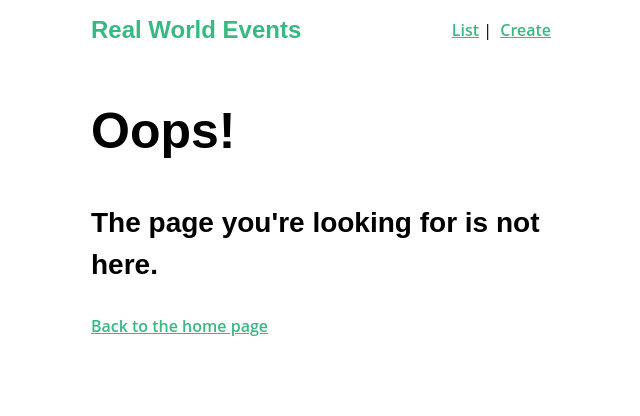
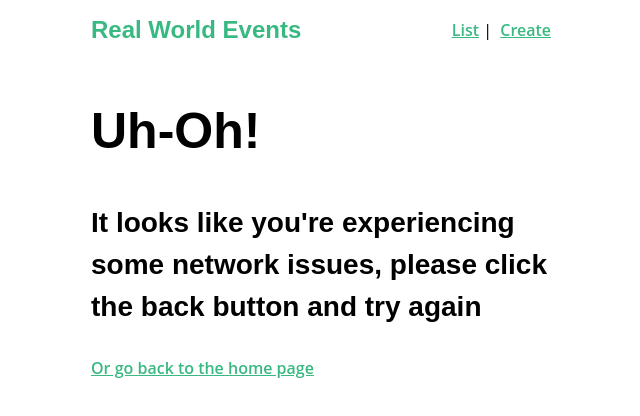
Before and after one commit to mathewgrabau/real-world-vue, a Vue app: page /network-issue in a window 1280 px wide. Before the commit this address led to /404. Shown: the top 416 px of the page, without its empty margins (319-959 px from the left). Built offline with nearby package versions, Linux system fonts and the light colour scheme.

Commit message:
Implemented component for network issues.

```diff
--- a/src/router/index.js
+++ b/src/router/index.js
@@ -6,6 +6,7 @@
 import NProgress from 'nprogress'
 import store from '@/store' // Need to access the store to be able to dispatch
 import NotFound from '../views/NotFound.vue'
+import NetworkIssue from '../views/NetworkIssue.vue'
 
 Vue.use(VueRouter)
 
@@ -36,7 +37,13 @@
           routeTo.params.event = event
           next() // continue once the promise is done
         })
-        .catch(() => next({ name: '404', params: { resource: 'event' } }))
+        .catch(error => {
+          if (error.response && error.response.status === 404) {
+            next({ name: '404', params: { resource: 'event' } })
+          } else {
+            next({ name: 'network-issue' })
+          }
+        })
       // Runs after the global beforeEach
       // Use this to start the progress bar
       NProgress.start()
@@ -47,6 +54,11 @@
     name: '404',
     component: NotFound,
     props: true
+  },
+  {
+    path: '/network-issue',
+    name: 'network-issue',
+    component: NetworkIssue
   },
   // This is the catch-all route
   {
--- a/src/services/EventService.js
+++ b/src/services/EventService.js
@@ -7,7 +7,8 @@
   headers: {
     Accept: 'application/json',
     'Content-Type': 'application/json'
-  }
+  },
+  timeout: 10000
 })
 
 // Register the hooks/interceptors required to get this functioning.
--- /dev/null
+++ b/src/views/NetworkIssue.vue
@@ -0,0 +1,10 @@
+<template>
+  <div>
+    <h1>Uh-Oh!</h1>
+    <h3>
+      It looks like you're experiencing some network issues, please click the
+      back button and try again
+    </h3>
+    <router-link :to="{ name: 'event-list' }">Or go back to the home page</router-link>
+  </div>
+</template>
```
